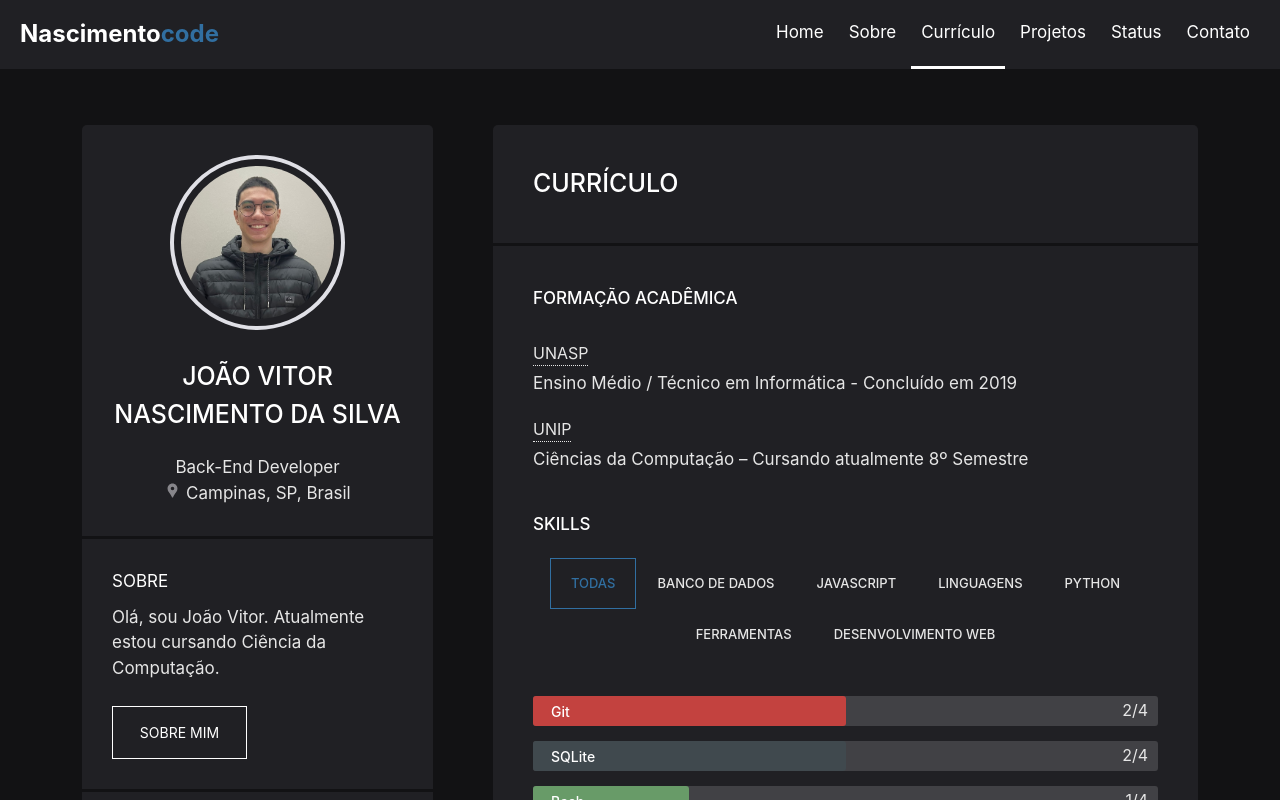
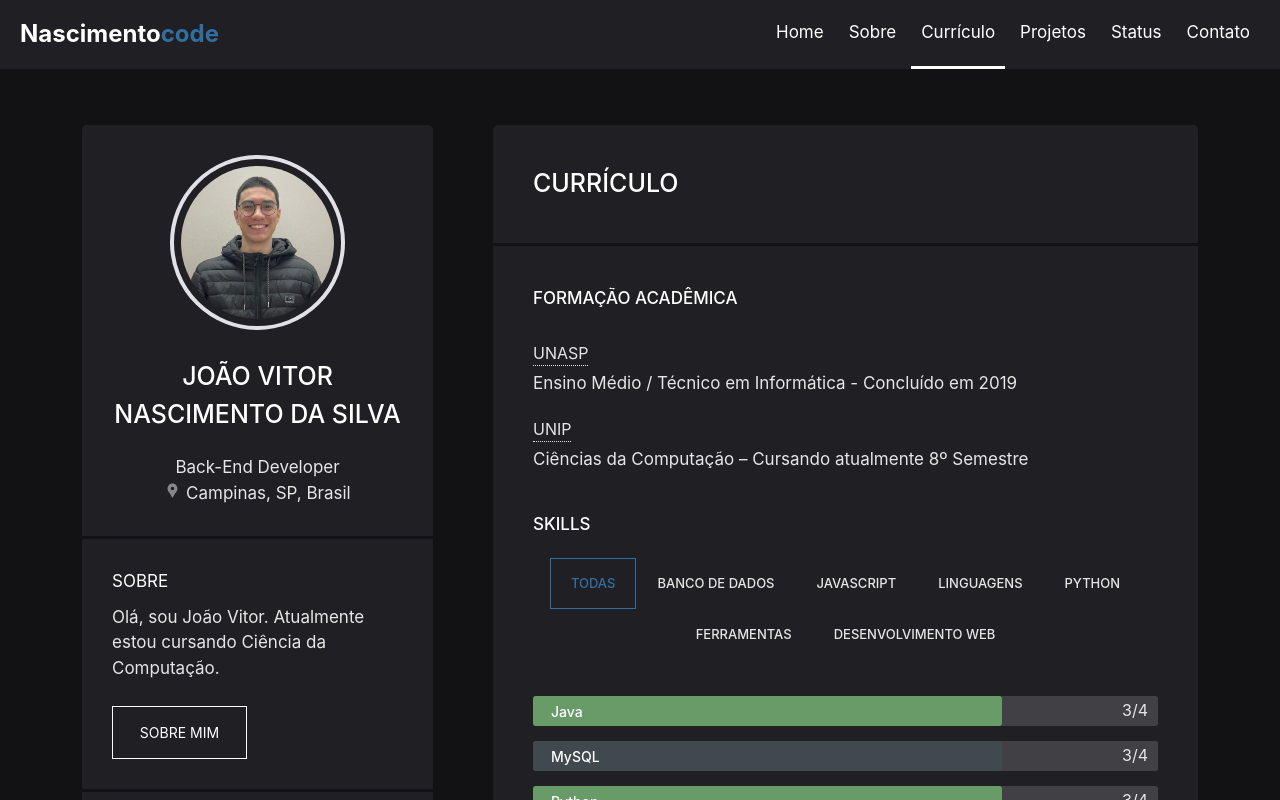
Before and after one commit to nascimentocode/personal-website, a React (Vite) app: page /personal-website/curriculo in a window 1280 px wide. Shown: the top 800 px of the page. Built offline with nearby package versions, Linux system fonts and the light colour scheme.

Commit message:
feat: Also sorted alphabetically

```diff
--- a/src/routes/Resume.jsx
+++ b/src/routes/Resume.jsx
@@ -30,7 +30,7 @@ function Resume() {
                     <h3>Skills</h3>
                     <NavigationSkill setSelectedSkills={setSelectedCategory} selectedCategory={selectedCategory} />
                     <div>
-                        {filteredSkills.sort((a, b) => b.level - a.level).map((skill, index) => <ProgressBar key={index} data={skill} /> )}
+                        {filteredSkills.sort((a, b) => b.competence - a.competence || a.title.localeCompare(b.title)).map((skill, index) => <ProgressBar key={index} data={skill} /> )}
                     </div>
                 </div>
             </div>
```
